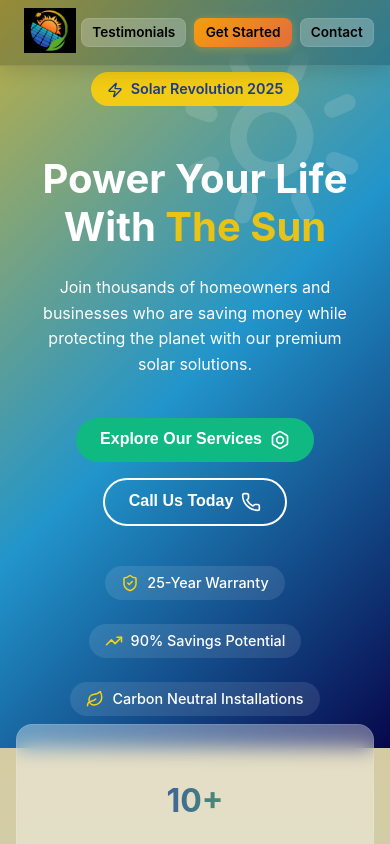
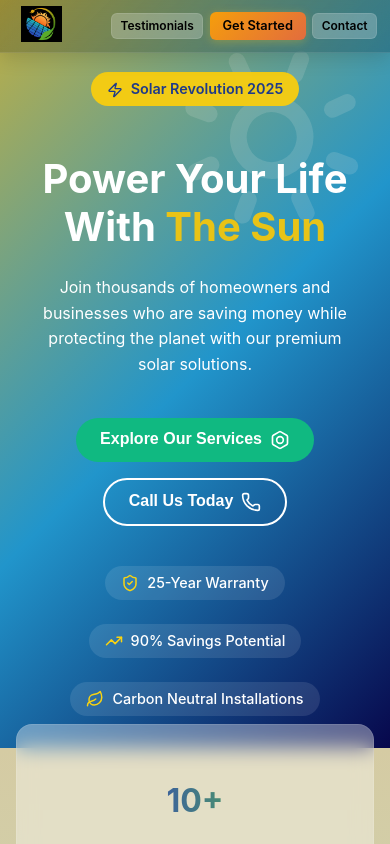
Before and after one commit to PawanSankalpa/Smart--i-solutions, a React (Create React App) app: page / in a window 390 px wide. Shown: the top 844 px of the page. Built offline with nearby package versions, Linux system fonts and the light colour scheme.

Commit message:
update the css of navbar ( for smaller phones)

```diff
--- a/src/styles/NavigationBar.css
+++ b/src/styles/NavigationBar.css
@@ -137,6 +137,7 @@ body {
     display: flex;
     gap: 0.5rem;
     align-items: center;
+    padding-left: 1.5rem;
   }
 
   /* Always visible buttons (Contact, Get Started, Testimonials) */
@@ -160,6 +161,40 @@ body {
   .navbar-links a:not(:nth-child(5)):not(:nth-child(8)):not(:nth-child(9)) {
     display: none;
   }
+}
 
+/* Smaller Phones: up to 480px */
+@media (max-width: 480px) {
+  .navbar {
+    padding: 0.4rem 0.8rem;
+  }
 
+  .navbar-logo img {
+    height: 2.2rem;
+  }
+
+  .navbar-links {
+    gap: 0.4rem;
+    padding-left: 1rem;
+  }
+
+  /* Adjust visible buttons for smaller screens */
+  .navbar-links a:nth-child(5),
+  .navbar-links a:nth-child(8),
+  .navbar-links a:nth-child(9) {
+    font-size: 0.75rem;
+    padding: 0.35rem 0.6rem;
+    border-radius: 6px;
+  }
+
+  /* Make the CTA button slightly more prominent */
+  .navbar-links a:nth-child(8) {
+    padding: 0.4rem 0.8rem;
+    font-size: 0.8rem;
+  }
+
+  /* Optional: Hide Testimonials on very small screens if needed */
+  /* .navbar-links a:nth-child(5) {
+    display: none;
+  } */
 }
```
